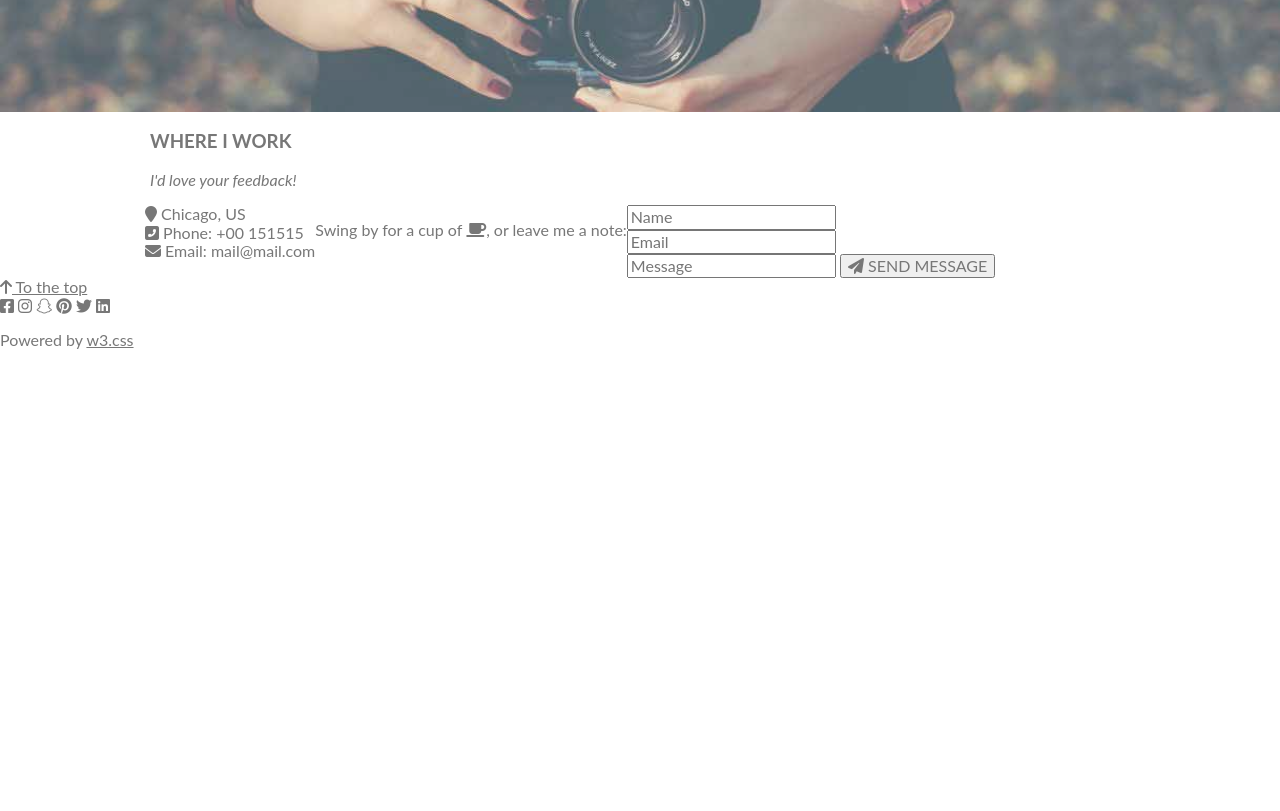
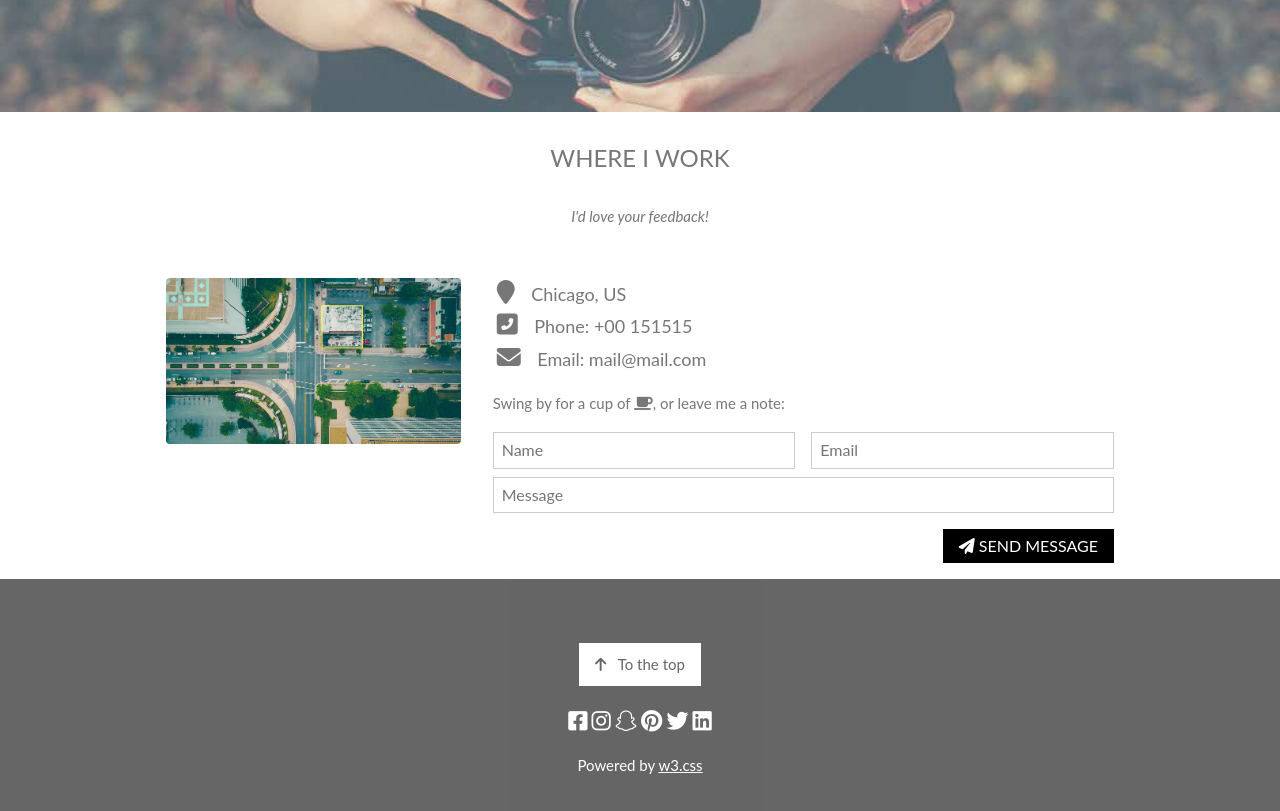
Before and after one commit to SaDo21042000/Parallax-W3C-CSS, a plain HTML site: page index.html in a window 1280 px wide. Shown: the part 3340-4151 px from the top of the page. Before the commit the page ends 3705 px from the top, so only its background shows below. Drawn offline with nearby package versions, Linux system fonts and the light colour scheme.

Commit message:
finish UI

```diff
--- a/assets/css/index.css
+++ b/assets/css/index.css
@@ -393,11 +393,183 @@
 }
 /*Third Parallax Image end*/
 
-
 /* contact start */
 .contact {
   max-width: 980px;
   margin: 0 auto;
 }
 
+.contact h3 {
+  text-align: center;
+  font-size: 24px;
+  font-weight: 400;
+  line-height: 1.8;
+}
+
+/* selector: Selects all <p> elements where the parent is a <div> element */
+div.contact > p {
+  text-align: center;
+  font-size: 15px;
+  line-height: 1.8;
+  font-style: italic;
+}
+
+.contact-main {
+  margin: 16px 0;
+  padding: 32px 0;
+}
+.contact-left {
+  width: 33.3333%;
+  float: left;
+  padding: 0 16px;
+  box-sizing: border-box;
+}
+
+.contact-left img {
+  width: 100%;
+  border-radius: 4px;
+}
+
+.contact-right {
+  width: 66.6666%;
+  float: left;
+  padding: 0 16px;
+  box-sizing: border-box;
+}
+
+.contact-right > p {
+  font-size: 15px;
+  line-height: 1.8;
+}
+
+.contact-info {
+  font-size: 18px;
+  line-height: 1.8;
+}
+
+.contact-info i {
+  padding-right: 12px;
+  padding-left: 4px;
+  font-size: 24px;
+  text-align: center;
+}
+
+.contact-form {
+}
+
+.contact-form > div:nth-child(1) {
+  width: 49.99999%;
+  box-sizing: border-box;
+  float: left;
+  padding-right: 8px;
+}
+
+.contact-form > div:nth-child(2) {
+  width: 49.99999%;
+  box-sizing: border-box;
+  float: left;
+  padding-left: 8px;
+}
+
+.contact-form input {
+  width: 100%;
+  padding: 8px;
+  border: 1px solid #ccc;
+  box-sizing: border-box;
+}
+
+.contact-form > input {
+  margin-top: 8px;
+}
+
+.contact-form button {
+  padding: 8px 16px;
+  color: white;
+  background: black;
+  float: right;
+  cursor: pointer;
+  margin: 16px 0px;
+  font-size: 16px;
+  border: none;
+}
+
+.contact-form button i {
+  color: white;
+}
+
+.contact-form button:hover {
+  color: black;
+  background-color: #ccc;
+}
+
+.contact-form button:hover i {
+  color: black;
+}
+
 /* contact end */
+
+/* footer start */
+.footer {
+  clear: both;
+  padding: 64px 0;
+  color: white;
+  background-color: black;
+  text-align: center;
+  opacity: 0.6;
+}
+
+.footer > a {
+  font-size: 15px;
+  line-height: 1.8;
+}
+
+.footer:hover {
+  opacity: 1;
+}
+.footer > a i {
+  color: black;
+  padding-right: 8px;
+}
+
+.footer > a {
+  padding: 8px 16px;
+  color: black;
+  background: white;
+  text-decoration: none;
+  display: inline-block;
+}
+
+.footer > a:hover {
+  opacity: 0.6;
+}
+
+.footer-social {
+  margin: 24px 0;
+}
+
+.footer-social i {
+  cursor: pointer;
+  color: white;
+  font-size: 22px;
+}
+
+.footer-social i:hover {
+  opacity: 0.6;
+}
+
+.footer > p {
+  color: white;
+  font-size: 15px;
+}
+
+.footer > p > a {
+  color: white;
+  font-size: 15px;
+}
+
+.footer > p > a:hover {
+  color: #4caf50;
+  font-size: 15px;
+}
+
+/* footer end */
--- a/index.html
+++ b/index.html
@@ -185,18 +185,17 @@
         </div>
     </div>
 
-    <!-- Container (Contact Section) -->
     <div class="contact">
         <h3>WHERE I WORK</h3>
         <p>
             <em>I'd love your feedback!</em>
         </p>
         <div class="contact-main">
-            <div class="grid__row">
-                <div class="grid__column-4">
-                    <img src="" alt="">
-                </div>
-                <div class="grid__column-8">
+            <div class=" contact-left">
+                <img src="./assets/images/map.jpg" alt="">
+            </div>
+            <div class="contact-right">
+                <div class="contact-info">
                     <i class="fas fa-map-marker"></i> Chicago, US
                     <br>
                     <i class="fas fa-phone-square-alt"></i> Phone: +00 151515
@@ -204,13 +203,12 @@
                     <i class="fas fa-envelope"></i> Email: mail@mail.com
                     <br>
                 </div>
-                <p>
                 <p>Swing by for a cup of <i class="fa fa-coffee"></i>, or leave me a note:</p>
-                </p>
                 <form action="" class="contact-form">
-                    <div><input type="text" placeholder="Name"></div>
-                    <div><input type="text" placeholder="Email"></div>
-                    <input type="text" placeholder="Message">
+                    <div><input type="text" placeholder="Name" required></div>
+                    <div><input type="text" placeholder="Email" required></div>
+                    <br>
+                    <input type="text" placeholder="Message" required>
                     <button>
                         <i class="fa fa-paper-plane"></i>
                         SEND MESSAGE
@@ -222,7 +220,7 @@
 
     <!-- Footer -->
     <div class="footer">
-        <a href="#home">
+        <a href="#">
             <i class="fa fa-arrow-up w3-margin-right"></i> To the top
         </a>
         <div class="footer-social">
```
